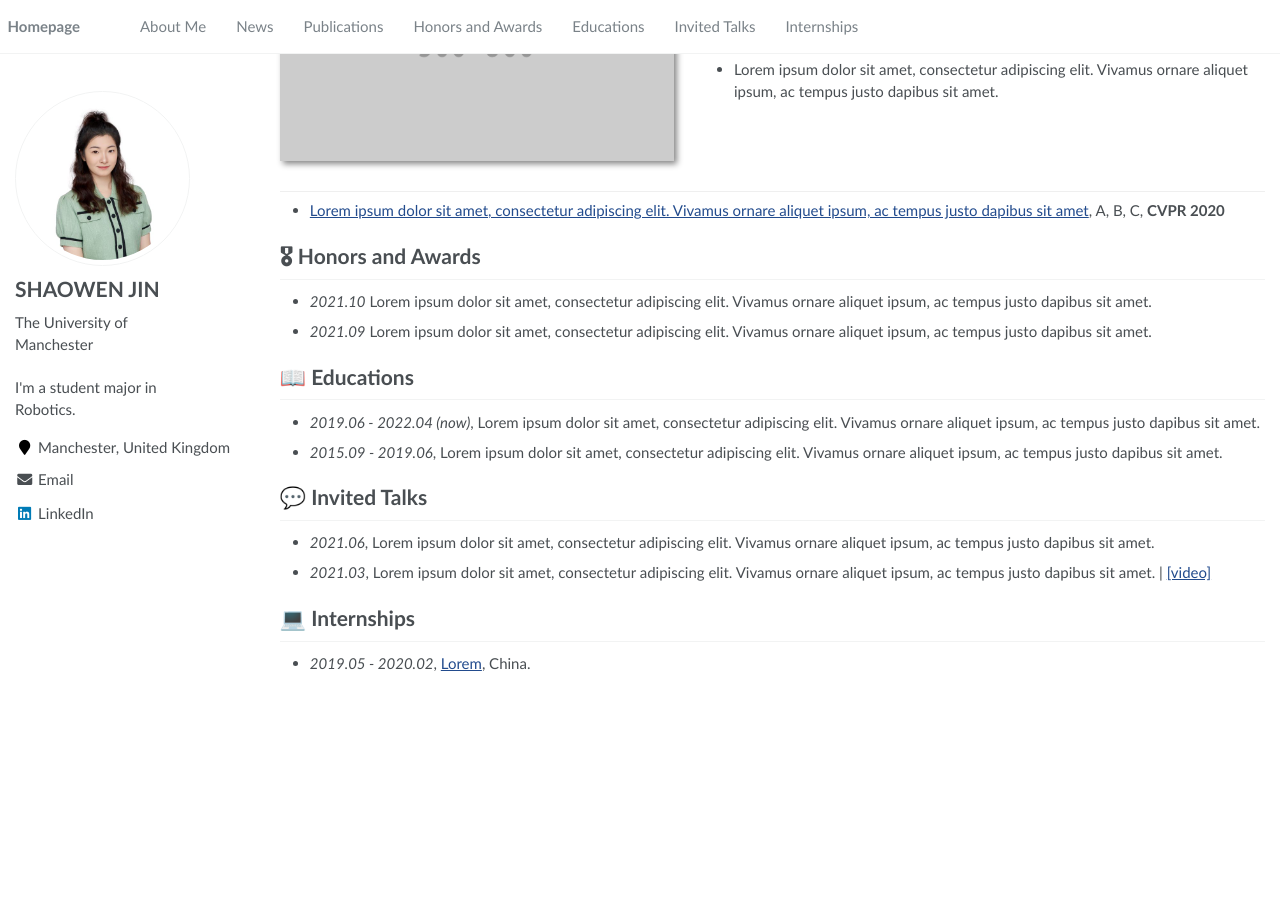
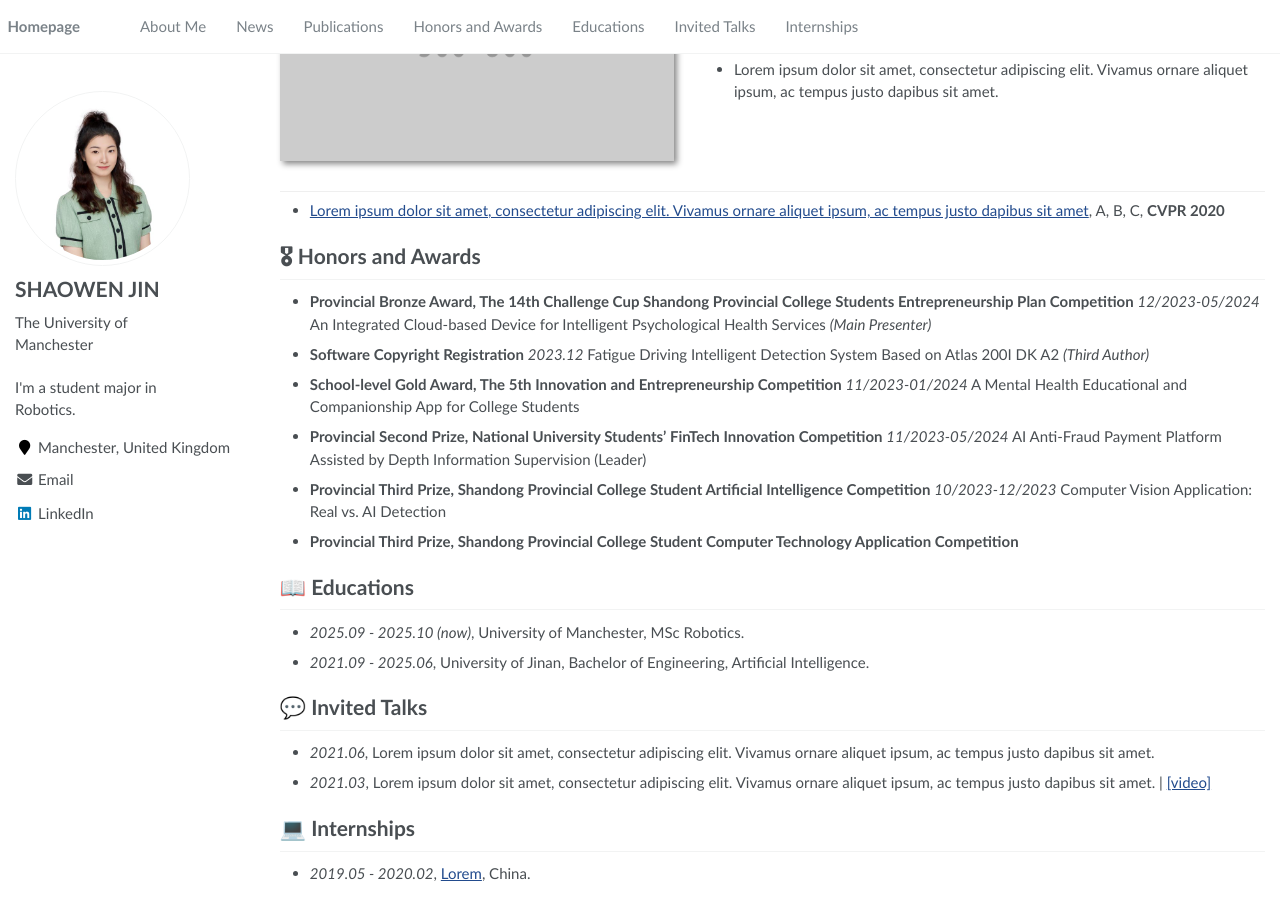
Before and after one commit to SHAOWENJIN/shaowenjin.github.io, a Jekyll site: the page built from _pages/about.md, in a window 1280 px wide and 900 px high, scrolled down 573 px. Built offline with Jekyll 4.4.1, drawn with Linux system fonts in a browser that asks for light colours; before the commit the page ends 1263 px from its top, so only the background shows below that.

Commit message:
Refactor technical skills and honors formatting
Updated formatting for technical skills and honors sections.

```diff
--- a/_pages/about.md
+++ b/_pages/about.md
@@ -25,9 +25,9 @@
 
 
 # 💡 Technical Skills
-- Programming Foundations: &nbsp; *Python, Java, C++.*
-- Artificial Intelligence: &nbsp; *Artificial Neural Network, Machine Learning and Pattern Recognition.*
-- Robotics: &nbsp; *ROS2, Computer Vision, Navigation.*
+- **Programming Foundations:** *Python, Java, C++.*
+- **Artificial Intelligence:** *Artificial Neural Network, Machine Learning and Pattern Recognition.*
+- **Robotics:** *ROS2, Computer Vision, Navigation.*
 
 # 📝 Publications
 
@@ -46,12 +46,21 @@
 - [Lorem ipsum dolor sit amet, consectetur adipiscing elit. Vivamus ornare aliquet ipsum, ac tempus justo dapibus sit amet](https://github.com), A, B, C, **CVPR 2020**
 
 # 🎖 Honors and Awards
-- *2021.10* Lorem ipsum dolor sit amet, consectetur adipiscing elit. Vivamus ornare aliquet ipsum, ac tempus justo dapibus sit amet.
-- *2021.09* Lorem ipsum dolor sit amet, consectetur adipiscing elit. Vivamus ornare aliquet ipsum, ac tempus justo dapibus sit amet.
+- **Provincial Bronze Award, The 14th Challenge Cup Shandong Provincial College Students Entrepreneurship Plan Competition**
+  *12/2023-05/2024* An Integrated Cloud-based Device for Intelligent Psychological Health Services *(Main Presenter)*
+- **Software Copyright Registration**
+  *2023.12* Fatigue Driving Intelligent Detection System Based on Atlas 200I DK A2 *(Third Author)*
+- **School-level Gold Award, The 5th Innovation and Entrepreneurship Competition**
+  *11/2023-01/2024* A Mental Health Educational and Companionship App for College Students
+- **Provincial Second Prize, National University Students’ FinTech Innovation Competition**
+  *11/2023-05/2024* AI Anti-Fraud Payment Platform Assisted by Depth Information Supervision (Leader)
+- **Provincial Third Prize, Shandong Provincial College Student Artificial Intelligence Competition**
+  *10/2023-12/2023* Computer Vision Application: Real vs. AI Detection
+- **Provincial Third Prize, Shandong Provincial College Student Computer Technology Application Competition**
 
 # 📖 Educations
-- *2019.06 - 2022.04 (now)*, Lorem ipsum dolor sit amet, consectetur adipiscing elit. Vivamus ornare aliquet ipsum, ac tempus justo dapibus sit amet.
-- *2015.09 - 2019.06*, Lorem ipsum dolor sit amet, consectetur adipiscing elit. Vivamus ornare aliquet ipsum, ac tempus justo dapibus sit amet.
+- *2025.09 - 2025.10 (now)*, University of Manchester, MSc Robotics.
+- *2021.09 - 2025.06*, University of Jinan, Bachelor of Engineering, Artificial Intelligence.
 
 # 💬 Invited Talks
 - *2021.06*, Lorem ipsum dolor sit amet, consectetur adipiscing elit. Vivamus ornare aliquet ipsum, ac tempus justo dapibus sit amet.
```
